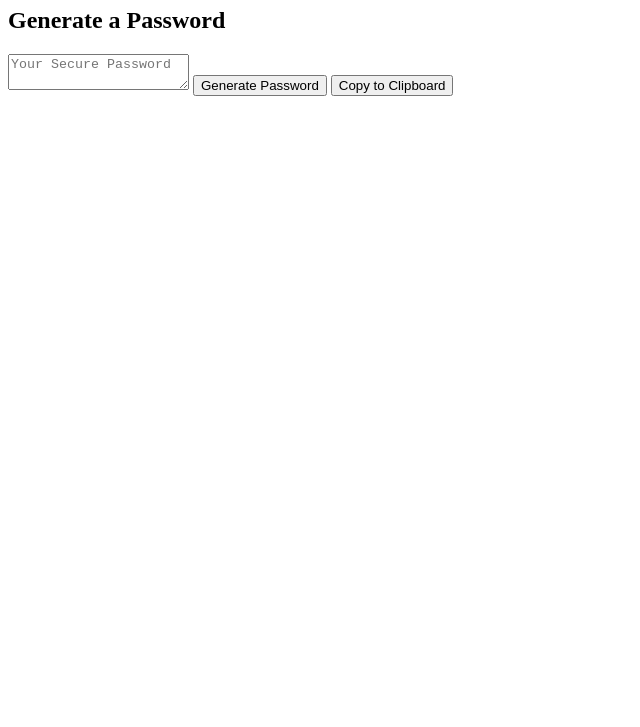
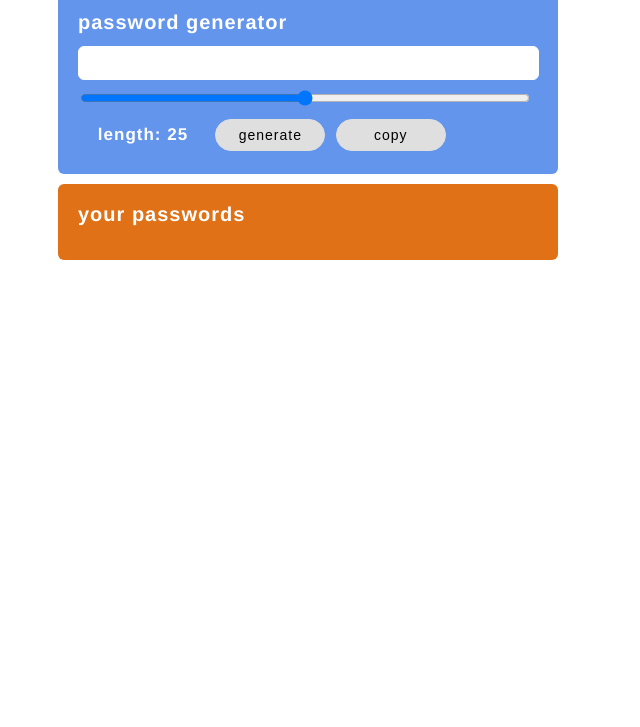
Before and after one commit to amandasimonds/Javascript-Password-Generator, a plain HTML site: page index.html in a window 1280 px wide. Shown: the part 73-800 px from the top of the page, without its empty margins (0-640 px from the left). Drawn offline with Linux system fonts and the light colour scheme.

Commit message:
styling, slider, copy, btns added

```diff
--- a/index.html
+++ b/index.html
@@ -4,71 +4,39 @@
     <meta charset="UTF-8">
     <meta name="viewport" content="width=device-width, initial-scale=1.0">
     <meta http-equiv="X-UA-Compatible" content="ie=edge">
-    <title>Document</title>
+    <link rel="stylesheet" href="style.css">
+
+    <title>PASSWORD GEN</title>
+
 </head>
 <body>
 
-        <header>
+  <div class="container">
 
-                <h1>Password Generator</h1>
-              </header>
-
-              <h2>Generate a Password</h2>
-              <textarea
-                readonly
-                id="password"
-                placeholder="Your Secure Password"
-              ></textarea>
-              <button id="generate">Generate Password</button>
-              <button id="copy">
-                Copy to Clipboard
-              </button>
-
-<script>
-
-//set the variable
-var characters = 'ABCDEFGHIJKLMNOPQRSTUVWXYZabcdefghijklmnopqrstuvwxyz0123456789~!@#$%^&*()<>?';
-
-//make the function number = number of characters (77)
-function randomCharacterGen(numberOfLetters) {
-
-  //result is blank
-  var result = "";
-  for( var i = 0; i < numberOfLetters; i++ ) {
-
-    //result = result + new stuff
-    result += characters[
-
-      //randomly generate a character from the array --- use [][][][][][] for array!!!!
-      //first floor the number(Result) of the following function (which is the random numbergenerator x length of array)
-      Math.floor
-
-      //multiply length of array (77) by a random number
-      (Math.random() * characters.length)];
-
-    //prints result everytime it loops
-    console.log(result);
-  }
-
-  //return the result
-  return result;
+    <div class="content">
 
 
-}
+      <h2>password generator</h2>
 
-onclick = (randomCharacterGen)
+      <input type="text" id="display">
+      <br/>
 
-//print the result - number of characters are generated randomly
-console.log(randomCharacterGen(8));
+      <input type="range" min="0" max="20" name="slider" id="slider">
+      <br/>
 
-var el = document.getElementById("generate");
-if (el.addEventListener)
-    el.addEventListener("click", randomCharacterGen(8));
+      <div id="length"></div>
+      <button onclick="generate()" id="btn">generate</button>
+      <button onclick="copy()" id="btn">copy</button>
 
 
+    </div>
+
+    <div id="lastPassword">
+      <h2>your passwords</h2>
 
 
-
-    </script>
+    </div>
+</div>
+<script src="script.js"></script>
 </body>
 </html>
--- /dev/null
+++ b/script.js
@@ -0,0 +1,110 @@
+
+
+function generate(){
+
+    //set password length/complexity
+    let complexity = document.getElementById("slider").value;
+
+    //possible password values
+    let values = "abcdefghijklmnopqrstuvwxyzABCDEFGHIJKLMNOPQRSTUVWXYZ0123456789~!@#$%^&*()_+<>?";
+
+    let password = "";
+
+    //create for loop to choose password characters
+    for(var i = 0; i <= complexity; i++){
+        password = password + values.charAt(Math.floor(Math.random() * Math.floor(values.length - 1)));
+        console.log(password);
+    }
+
+    //add password to text display
+    document.getElementById("display").value = password;
+
+    //add password to generated password list
+    document.getElementById("lastPassword").innerHTML += password + "<br />";
+
+    }
+
+    //default length to 25
+    document.getElementById("length").innerHTML = "length: 25";
+
+    //display length based on slider position
+    document.getElementById("slider").oninput = function(){
+        if(document.getElementById("slider").value > 0){
+            document.getElementById("length").innerHTML = "length: " + document.getElementById("slider").value;
+        }
+        else{
+            document.getElementById("length").innerHTML = "length: 1";
+        }
+    }
+
+
+
+    function copy() {
+        var copyText = document.querySelector("#display");
+        copyText.select();
+        document.execCommand("copy");
+      }
+
+     // document.querySelector("#copy").addEventListener("click", copy);
+
+
+//console.log(generate());
+
+
+
+
+
+
+
+
+// //set the variable
+// var characters = 'ABCDEFGHIJKLMNOPQRSTUVWXYZabcdefghijklmnopqrstuvwxyz0123456789~!@#$%^&*()<>?';
+
+// //make the function number = number of characters (77)
+// function randomCharacterGen(numberOfLetters) {
+
+//   //result is blank
+//   var result = "";
+//   for( var i = 0; i < numberOfLetters; i++ ) {
+
+//     //result = result + new stuff
+//     result += characters[
+
+//       //randomly generate a character from the array --- use [][][][][][] for array!!!!
+//       //first floor the number(Result) of the following function (which is the random numbergenerator x length of array)
+//       Math.floor
+
+//       //multiply length of array (77) by a random decimal (number under 1)
+//       (Math.random() * characters.length)];
+
+//     //prints result everytime it loops
+//     //console.log(result);
+//   }
+
+//   //return the result
+//   return result;
+
+// }
+
+// generate.onclick = randomCharacterGen;
+
+// //print the result - number of characters are generated randomly
+// console.log(randomCharacterGen(8));
+
+// // var el = document.getElementById("generate");
+// // if (el.addEventListener)
+// //     el.addEventListener("click", button id="generate");
+
+
+
+// //     function generatePassword() {
+// //     var length = 8,
+// //         charset = "abcdefghijklmnopqrstuvwxyzABCDEFGHIJKLMNOPQRSTUVWXYZ0123456789~!@#$%^&*()_+<>?",
+// //         retVal = "";
+// //     for (var i = 0, n = charset.length; i < length; ++i) {
+// //         password += charset.charAt(Math.floor(Math.random() * n));
+// //     }
+// //     return retVal;
+// // }
+
+// // console.log(generatePassword(retVal));
--- a/style.css
+++ b/style.css
@@ -0,0 +1,75 @@
+.container{
+    padding:20px;
+    margin-top:40px;
+    margin-left: 30px;
+    margin-right: 70px;
+    width:500px;
+    font-family: helvetica;
+    font-size: 12px;
+    letter-spacing: 1px;
+    line-height: 16px;
+    color:white;
+}
+
+h2{
+    font-size: 20px;
+}
+
+.content{
+    padding: 10px;
+    background-color: cornflowerblue;
+    padding-left:20px;
+    padding-bottom:20px;
+    padding-right: 30px;
+    margin-bottom:10px;
+    border-radius: 6px;
+}
+
+#slider{
+    width: 100%;
+    margin-top:10px;
+    margin-bottom: 10px;
+}
+
+#display{
+    width: 100%;
+    line-height: 30px;
+    font-size: 14px;
+    padding-left: 7px;
+    letter-spacing: 1px;
+    border: .5px solid white;
+    border-radius: 6px;
+}
+#lastPassword{
+    background-color: rgb(224, 113, 22);
+    padding:3px;
+    padding-left:20px;
+    padding-bottom:20px;
+    margin-bottom:10px;
+    border-radius: 6px;
+    font-size: 14px;
+    line-height: 20px;
+}
+
+#btn{
+    padding:7px;
+    width:110px;
+    margin:3px;
+    border-radius: 17px;
+    border: .5px solid rgb(223, 223, 223);
+    background-color: rgb(223, 223, 223);
+    font-size: 14px;
+    letter-spacing: 1px;
+    text-align: center;
+}
+
+#length{
+    display: inline-block;
+    padding:7px;
+    width:110px;
+    margin:3px;
+    font-size: 17px;
+    letter-spacing: 1px;
+    text-align: center;
+    font-weight: bold;
+}
```
Also changed, not shown: practiceunderstanding.html (added, +36 -0 lines).
